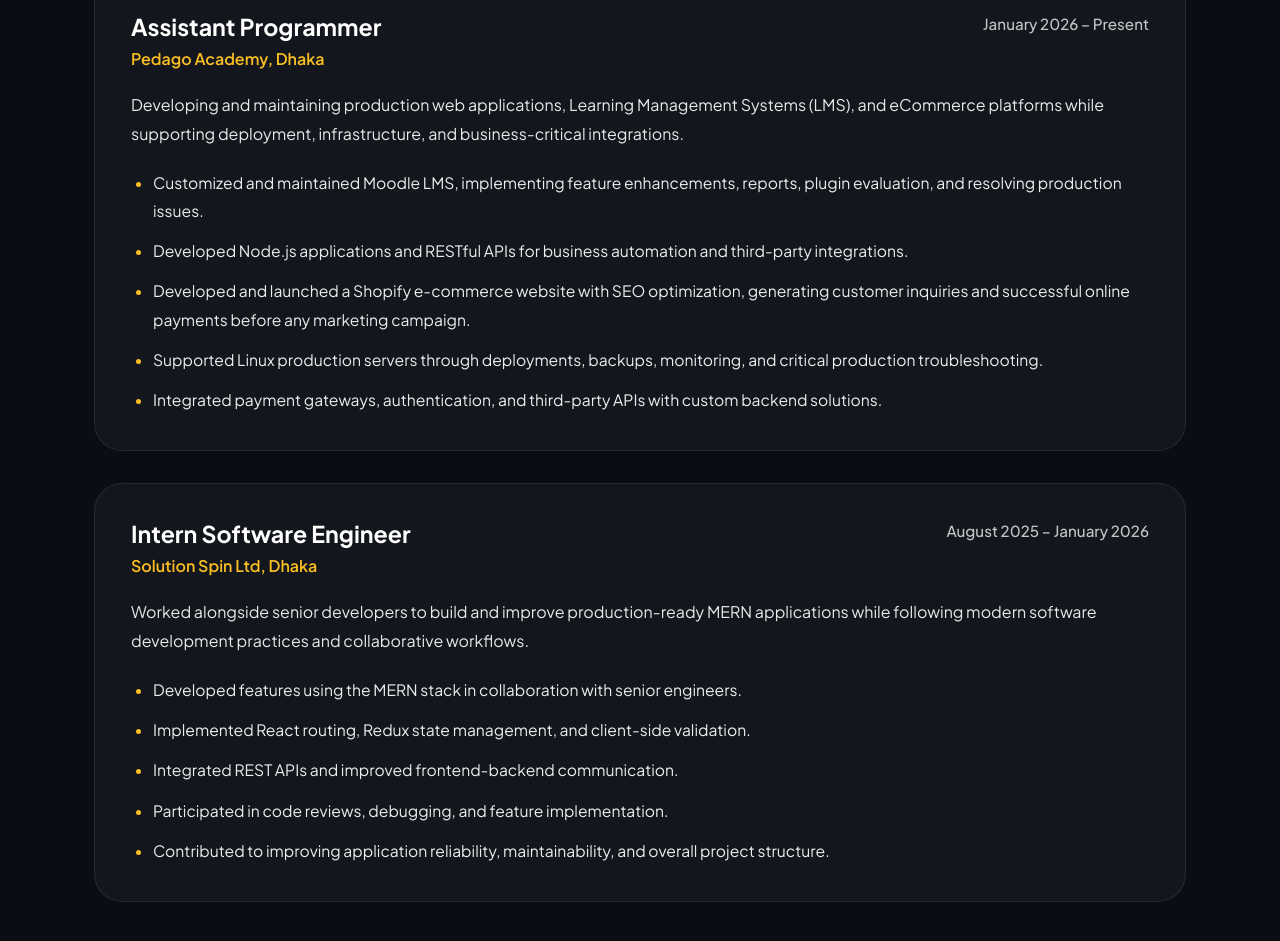
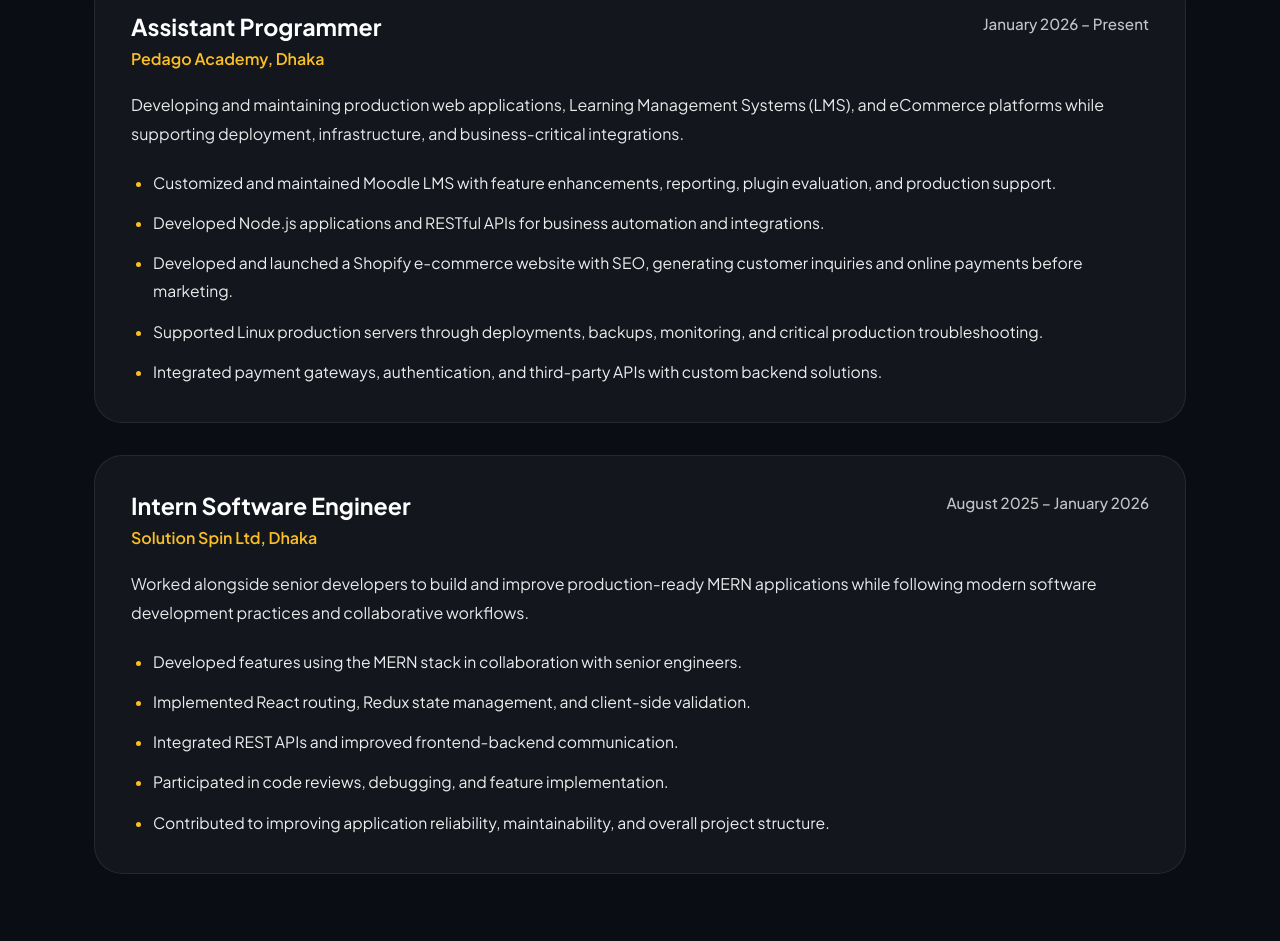
Before and after one commit to mezbaur2004/portfolioFrontend, a React (Vite) app: page / in a window 1280 px wide. Shown: the part 1607-2548 px from the top of the page. Built offline with nearby package versions, Linux system fonts and the light colour scheme; no server answers.

Commit message:
Update professional.jsx

```diff
--- a/src/components/main/professional.jsx
+++ b/src/components/main/professional.jsx
@@ -37,9 +37,9 @@ const Professional = () => {
                         </p>
 
                         <ul className="experience-list">
-                            <li>Customized and maintained Moodle LMS, implementing feature enhancements, reports, plugin evaluation, and resolving production issues.</li>
-                            <li>Developed Node.js applications and RESTful APIs for business automation and third-party integrations.</li>
-                            <li>Developed and launched a Shopify e-commerce website with SEO optimization, generating customer inquiries and successful online payments before any marketing campaign.</li>
+                            <li>Customized and maintained Moodle LMS with feature enhancements, reporting, plugin evaluation, and production support.</li>
+                            <li>Developed Node.js applications and RESTful APIs for business automation and integrations.</li>
+                            <li>Developed and launched a Shopify e-commerce website with SEO, generating customer inquiries and online payments before marketing.</li>
                             <li>Supported Linux production servers through deployments, backups, monitoring, and critical production troubleshooting.</li>
                             <li>Integrated payment gateways, authentication, and third-party APIs with custom backend solutions.</li>
                         </ul>
```
